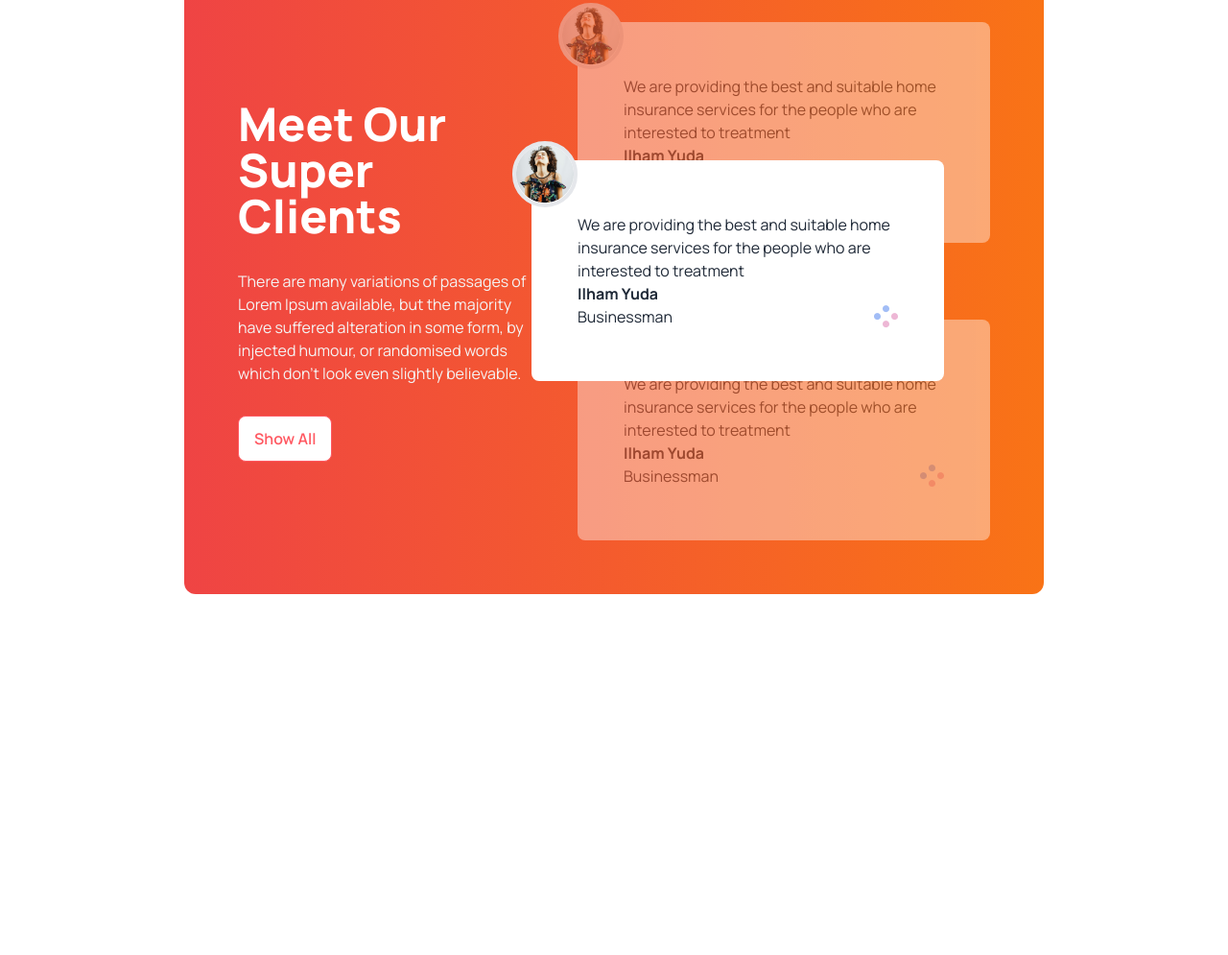
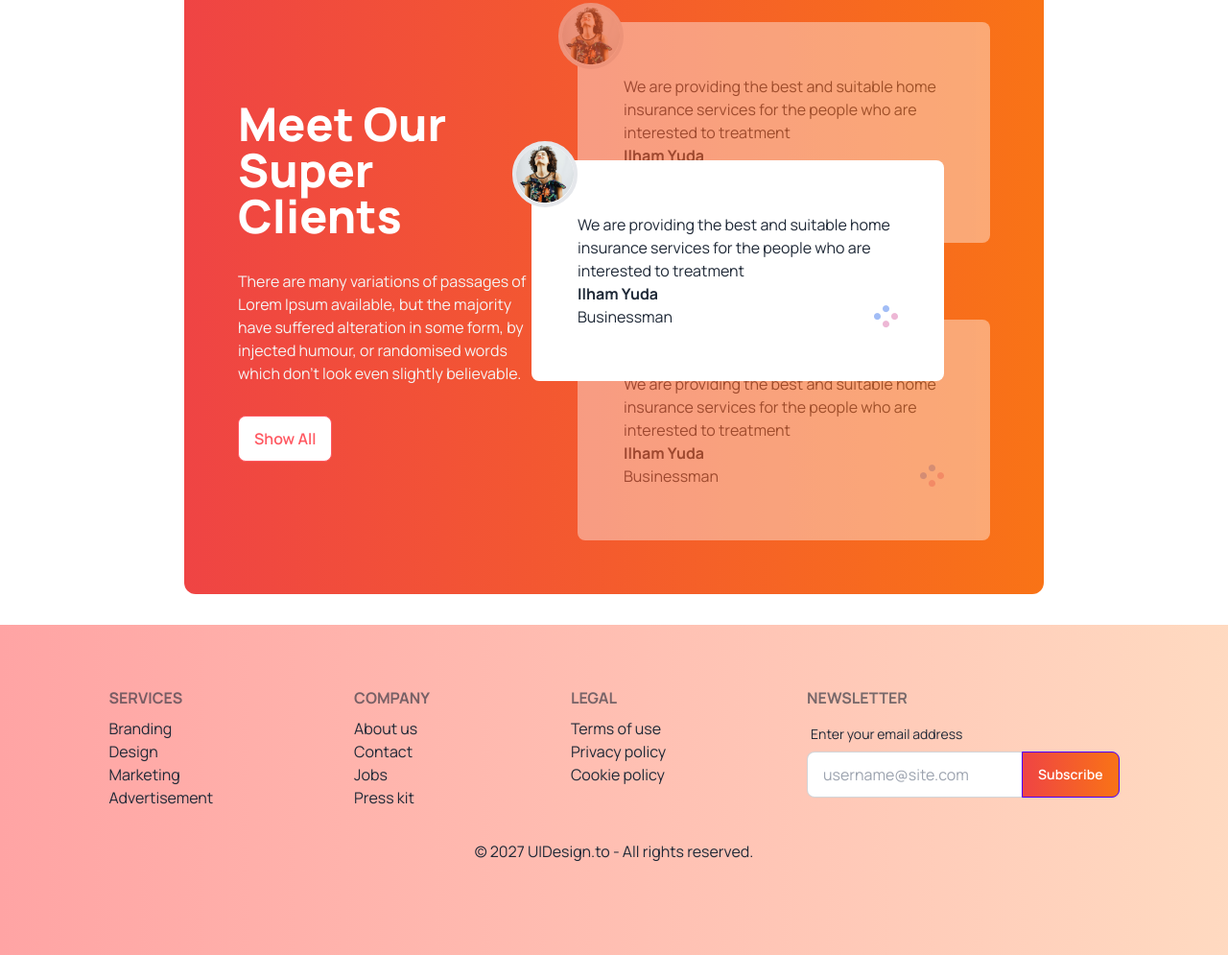
Before and after one commit to NaimoonJannat/Module-14-TeaHaven, a plain HTML site: page index.html in a window 1280 px wide. Shown: the part 2120-3115 px from the top of the page at 96% size. Before the commit the page ends 2771 px from the top, so only its background shows below. Drawn offline with nearby package versions, Linux system fonts and the light colour scheme.

Commit message:
Footer done

```diff
--- a/index.html
+++ b/index.html
@@ -207,10 +207,46 @@
       </div>
     </div>
 
-
-
   </main>
-  <footer></footer>
+  <footer class="p-10 bg-gradient-to-r from-[#ff00005b] to-[#ff883850] text-base-content py-16">
+    <div class="flex flex-col lg:justify-around lg:flex-row">
+      <div class="flex flex-col">
+        <header class="footer-title">Services</header>
+        <a class="link link-hover">Branding</a>
+        <a class="link link-hover">Design</a>
+        <a class="link link-hover">Marketing</a>
+        <a class="link link-hover">Advertisement</a>
+      </div>
+      <div class="flex flex-col">
+        <header class="footer-title">Company</header>
+        <a class="link link-hover">About us</a>
+        <a class="link link-hover">Contact</a>
+        <a class="link link-hover">Jobs</a>
+        <a class="link link-hover">Press kit</a>
+      </div>
+      <div class="flex flex-col">
+        <header class="footer-title">Legal</header>
+        <a class="link link-hover">Terms of use</a>
+        <a class="link link-hover">Privacy policy</a>
+        <a class="link link-hover">Cookie policy</a>
+      </div>
+      <form>
+        <header class="footer-title">Newsletter</header>
+        <fieldset class="form-control w-80">
+          <label class="label">
+            <span class="label-text">Enter your email address</span>
+          </label>
+          <div class="join">
+            <input type="text" placeholder="username@site.com" class="input input-bordered join-item" />
+            <button class="btn btn-primary join-item bg-gradient-to-r from-red-500 to-orange-500 text-white">Subscribe</button>
+          </div>
+        </fieldset>
+      </form>
+    </div>
+    <div class="flex justify-center items-center my-8">
+      <p>© 2027 UIDesign.to - All rights reserved.</p>
+    </div>
+  </footer>
 </body>
 
 </html>
```
